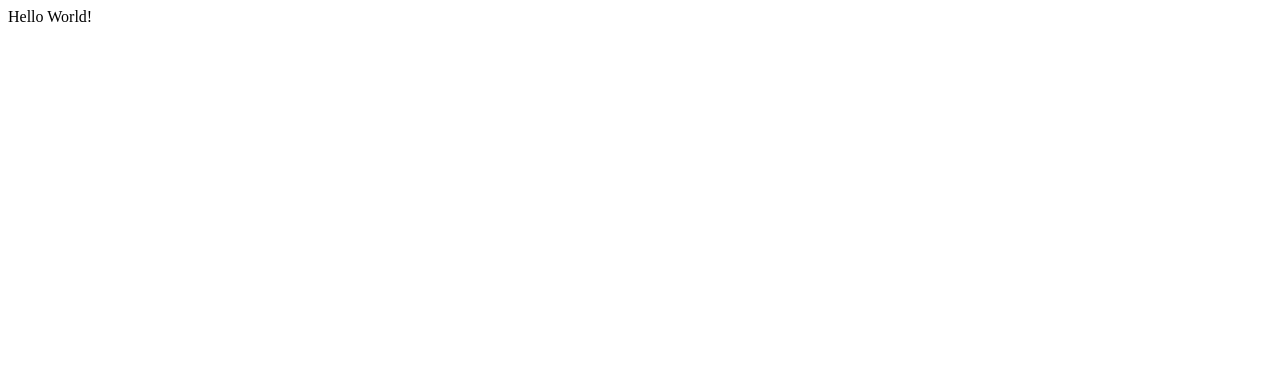
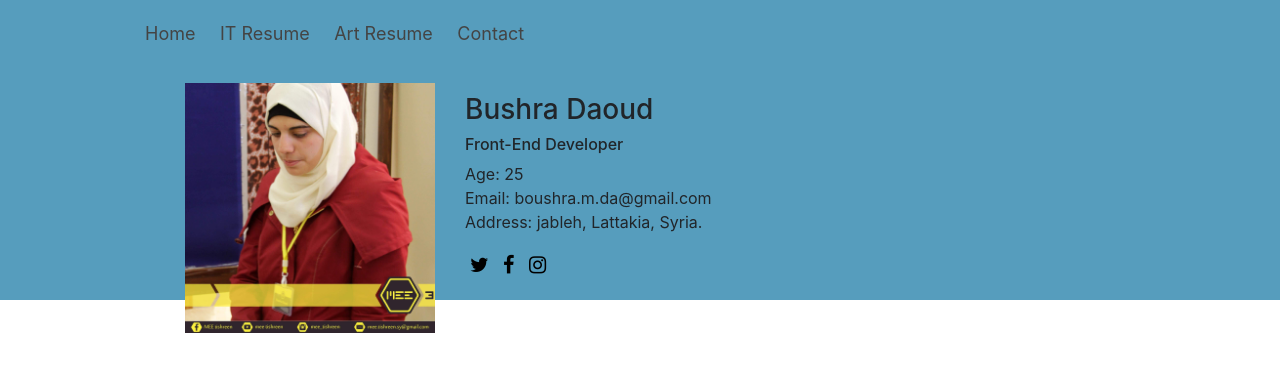
Before and after one commit to BushraDa/FirstResume, a plain HTML site: page index.html in a window 1280 px wide. Drawn offline with nearby package versions, Linux system fonts and the light colour scheme.

Commit message:
adding header

```diff
--- /dev/null
+++ b/css/style.css
@@ -0,0 +1,45 @@
+
+header {
+	background-color: #569dbd;
+	height: 300px;
+}
+
+header nav {
+	padding: 10px;
+}
+
+header nav ul {
+	list-style-type: none;
+}
+
+header nav li {
+	display: inline-block;
+	padding: 10px 10px;
+}
+
+header nav a {
+	text-decoration: none;
+	font-size: 18px;
+	color: #444444;
+}
+
+header .myInfo {
+	padding-bottom: 20px;
+}
+
+header .myInfo .info {
+	padding-top: 10px;
+}
+
+header .myInfo .info i{
+	color: black;
+	padding: 5px;
+	font-size: 20px;
+}
+
+header .myInfo img {
+	float: left;
+	margin-left: 100px;
+	margin-right: 30px;
+	max-width: 250px;
+}
--- a/index.html
+++ b/index.html
@@ -2,11 +2,67 @@
 <!DOCTYPE html>
 <html>
 <head>
-	<title></title>
+	<title>Bushra Daoud</title>
+	<link rel="stylesheet" href="https://stackpath.bootstrapcdn.com/bootstrap/4.3.1/css/bootstrap.min.css" integrity="sha384-ggOyR0iXCbMQv3Xipma34MD+dH/1fQ784/j6cY/iJTQUOhcWr7x9JvoRxT2MZw1T" crossorigin="anonymous">
+	<link rel="stylesheet" href="https://cdnjs.cloudflare.com/ajax/libs/font-awesome/4.7.0/css/font-awesome.min.css">
+	<link rel="stylesheet" type="text/css" href="css/style.css">
+
 </head>
 <body>
 
-	Hello World!
+	<header>
+		<div class="container">
+		<nav>
+			<ul>
+				<li><a href="#">Home</a></li>
+				<li><a href="#">IT Resume</a></li>
+				<li><a href="#">Art Resume</a></li>
+				<li><a href="#">Contact</a></li>
+			</ul>
+		</nav>
+
+		<div class="myInfo">
+			<img src="images/profile.jpg">
+			<div class="info">
+				<h3>Bushra Daoud</h3>
+				<h6>Front-End Developer</h6>
+				<div class="cotactInfo">
+					<p>
+						Age: 25 <br>
+						Email: boushra.m.da@gmail.com <br>
+						Address: jableh, Lattakia, Syria. <br>
+					</p>
+					<div class="socialMedia">
+						<a href="#"><i class="fa fa-twitter"></i></a>
+						<a href="#"><i class="fa fa-facebook"></i></a>
+						<a href="#"><i class="fa fa-instagram"></i></a>
+					</div>
+				</div>
+			</div>
+		</div>
+		</div>
+	</header>
+
+	<section class="generalInfo">
+
+	</section>
+
+	<section class="myGoals">
+
+	</section>
+
+	<section class="mySkills">
+
+	</section>
+
+	<section class="myAchievments">
+
+	</section>
+
+
+
+	<script src="https://code.jquery.com/jquery-3.3.1.slim.min.js" integrity="sha384-q8i/X+965DzO0rT7abK41JStQIAqVgRVzpbzo5smXKp4YfRvH+8abtTE1Pi6jizo" crossorigin="anonymous"></script>
+	<script src="https://stackpath.bootstrapcdn.com/bootstrap/4.3.1/js/bootstrap.min.js" integrity="sha384-JjSmVgyd0p3pXB1rRibZUAYoIIy6OrQ6VrjIEaFf/nJGzIxFDsf4x0xIM+B07jRM" crossorigin="anonymous"></script>
 
 </body>
 </html>
```
Also changed, not shown: images/profile.jpg (added), 1 other file.
